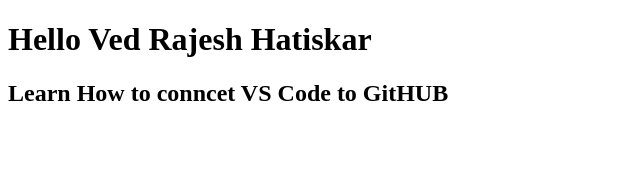
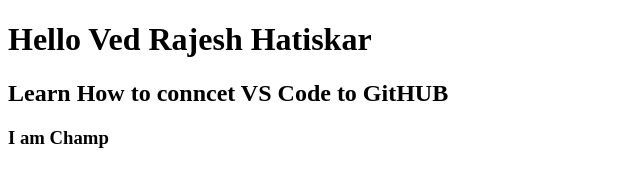
Before and after one commit to rajesh19782kg/Git_Work, a plain HTML site: page index.html in a window 1280 px wide. Shown: the whole page, without its empty margins (0-640 px from the left). Drawn offline with Linux system fonts and the light colour scheme.

Commit message:
Add one line

```diff
--- a/index.html
+++ b/index.html
@@ -9,5 +9,6 @@
 <body>
     <h1>Hello Ved Rajesh Hatiskar</h1>
     <h2>Learn How to conncet VS Code to GitHUB</h2>
+    <h3> I am Champ</h3>
 </body>
 </html>
```
